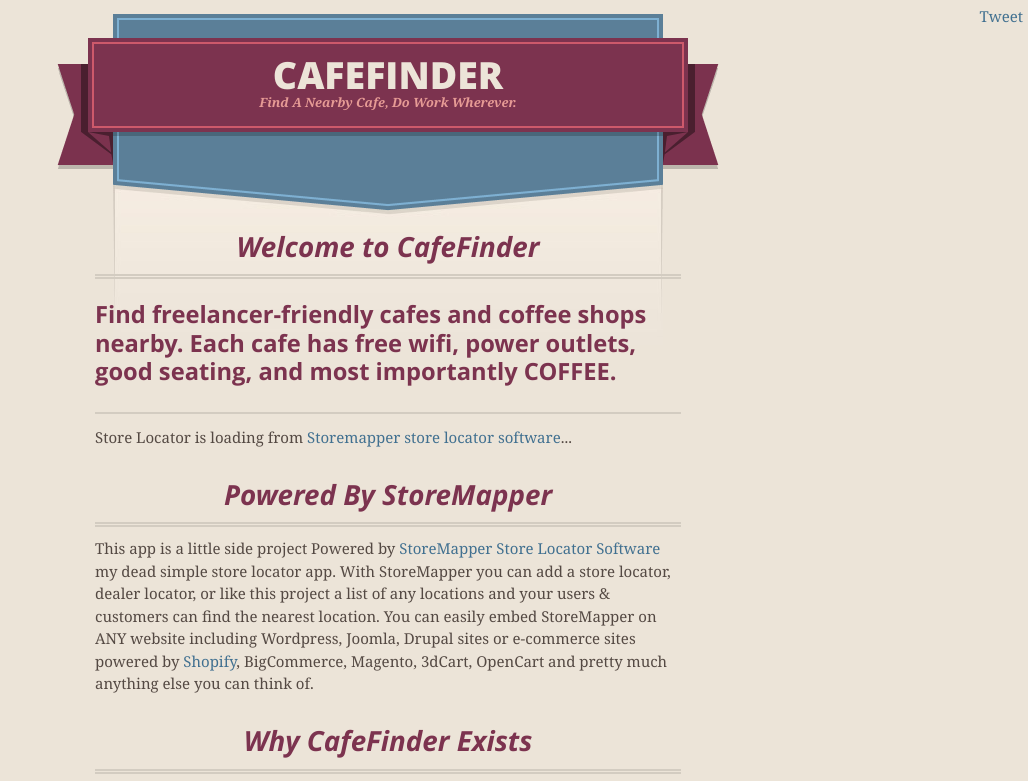
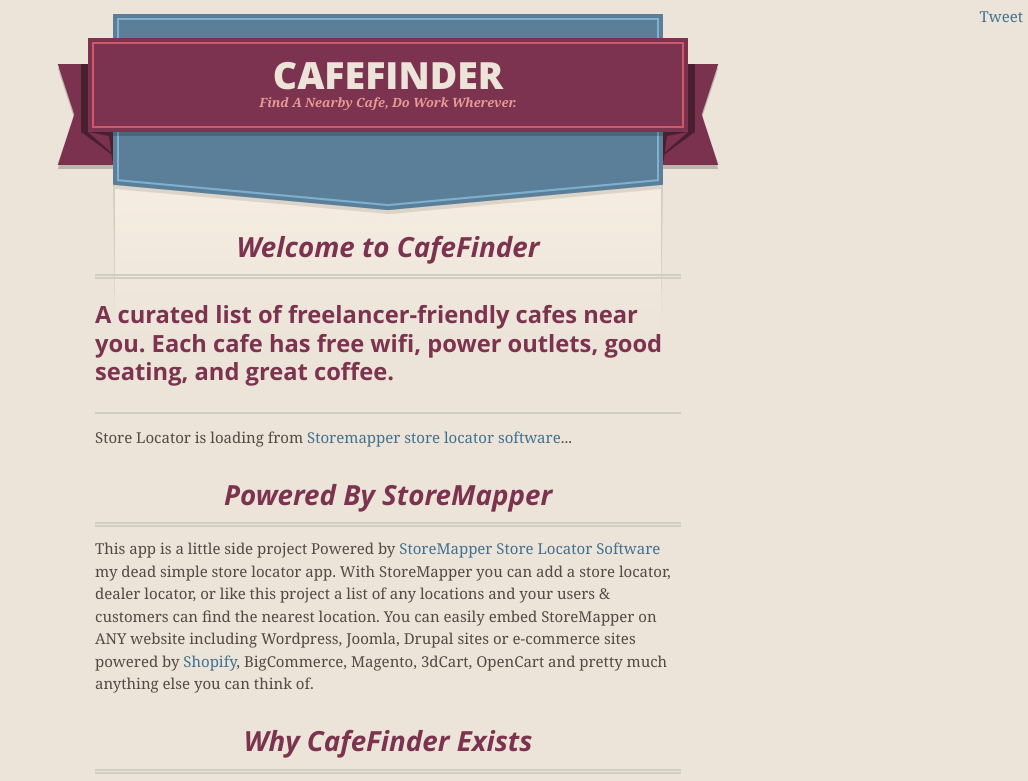
Before and after one commit to ttringas/cafefinder, a plain HTML site: page index.html in a window 1280 px wide. Shown: the top 781 px of the page, without its empty margins (252-1280 px from the left). Drawn offline with nearby package versions, Linux system fonts and the light colour scheme; a script that the page names is missing.

Commit message:
change opening line

```diff
--- a/index.html
+++ b/index.html
@@ -47,7 +47,7 @@
         <h3>
 <a name="welcome-to-cafefinder" class="anchor" href="#welcome-to-cafefinder"><span class="octicon octicon-link"></span></a>Welcome to CafeFinder</h3>
 
-<h4 style="padding-bottom:25px;">Find freelancer-friendly cafes and coffee shops nearby. Each cafe has free wifi, power outlets, good seating, and most importantly COFFEE.</h4>
+<h4 style="padding-bottom:25px;">A curated list of freelancer-friendly cafes near you. Each cafe has free wifi, power outlets, good seating, and great coffee.</h4>
 
 <div id='storemapper' style='width:100%;max-width:750px'><p>Store Locator is loading from <a href='https://www.storemapper.co'>Storemapper store locator software</a>...</p></div><script data-storemapper-id='1'>(function() {var script = document.createElement('script');script.type  = 'text/javascript';script.async = true;script.src = 'http://www.storemapper.co/js/widget.js'; var entry = document.getElementsByTagName('script')[0];entry.parentNode.insertBefore(script, entry);}());</script>
 
```
